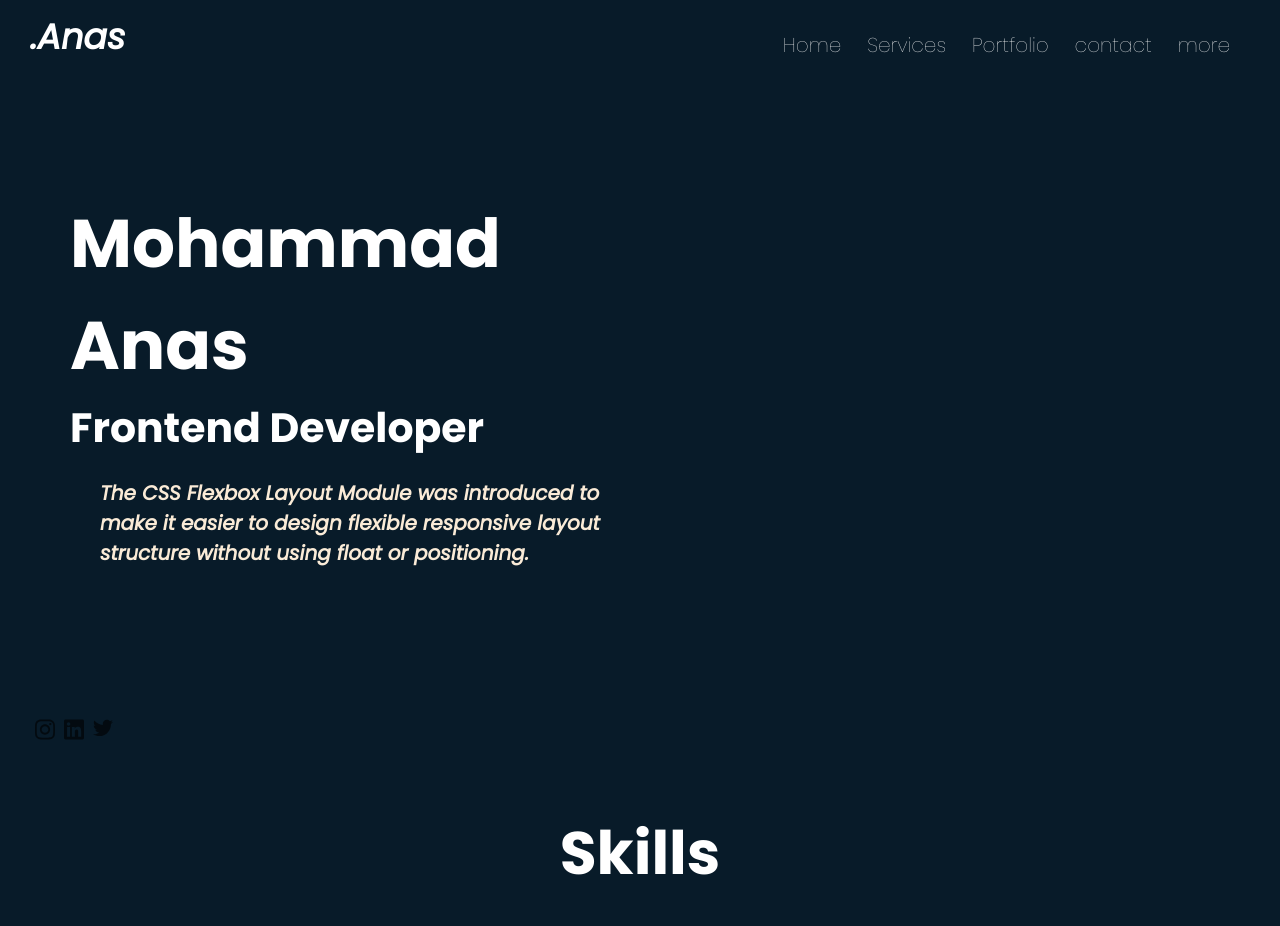
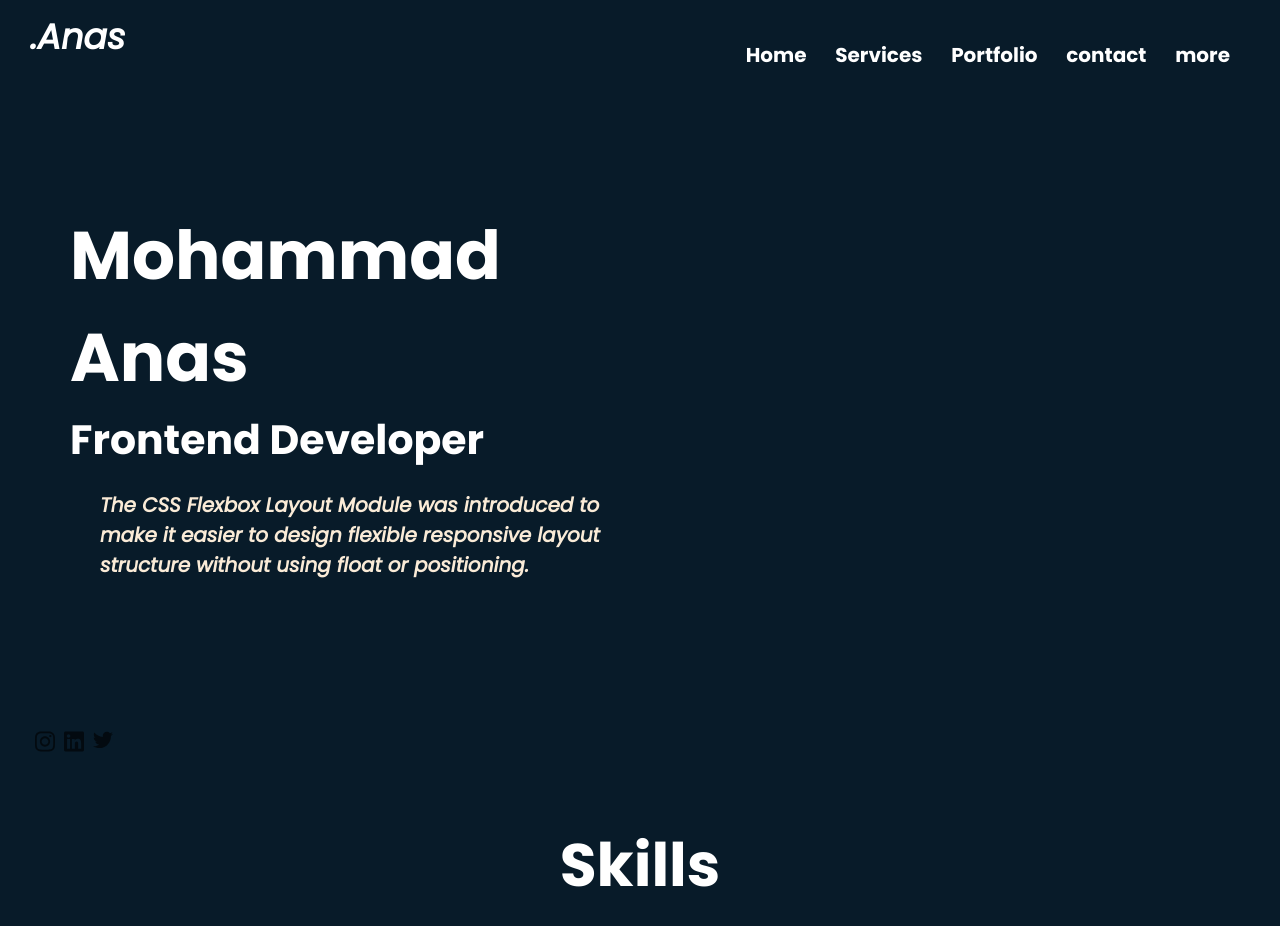
Before and after one commit to AnasMohammad786/Portfolio1, a plain HTML site: page index.html in a window 1280 px wide. Drawn offline with Linux system fonts and the light colour scheme.

Commit message:
second bolding fonts of links

```diff
--- a/style1.css
+++ b/style1.css
@@ -54,7 +54,7 @@ body
 
 }
 .links{
-    font-size: 20px;
+    font-size: 30px;
     font-weight: 105px;
     color:white;
     justify-content: space-around;
@@ -67,8 +67,9 @@ body
  a{
     color:white;
     background-color: transparent;
-   font-style:arial;
-   font-weight: 105px;
+    font-family: 'Poppins', sans-serif;
+   font-weight:700;
+   font-size: 20px;
    text-decoration: none;
    transition: .5s;
    border-radius: 10px;
```
